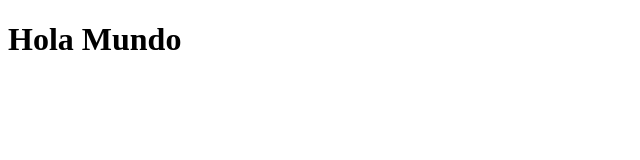
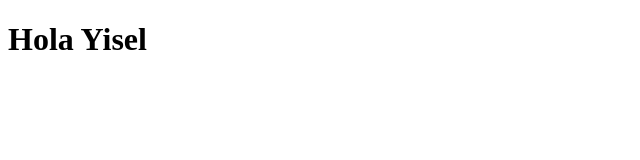
Before and after one commit to Yisel-Hernandez/Repositorio, a plain HTML site: page index.html in a window 1280 px wide. Shown: the whole page, without its empty margins (0-640 px from the left). Drawn offline with Linux system fonts and the light colour scheme.

Commit message:
segundo cambio

```diff
--- a/index.html
+++ b/index.html
@@ -7,6 +7,6 @@
     <title>Document</title>
 </head>
 <body>
-    <h1>Hola Mundo</h1>
+    <h1>Hola Yisel</h1>
 </body>
 </html>
```
